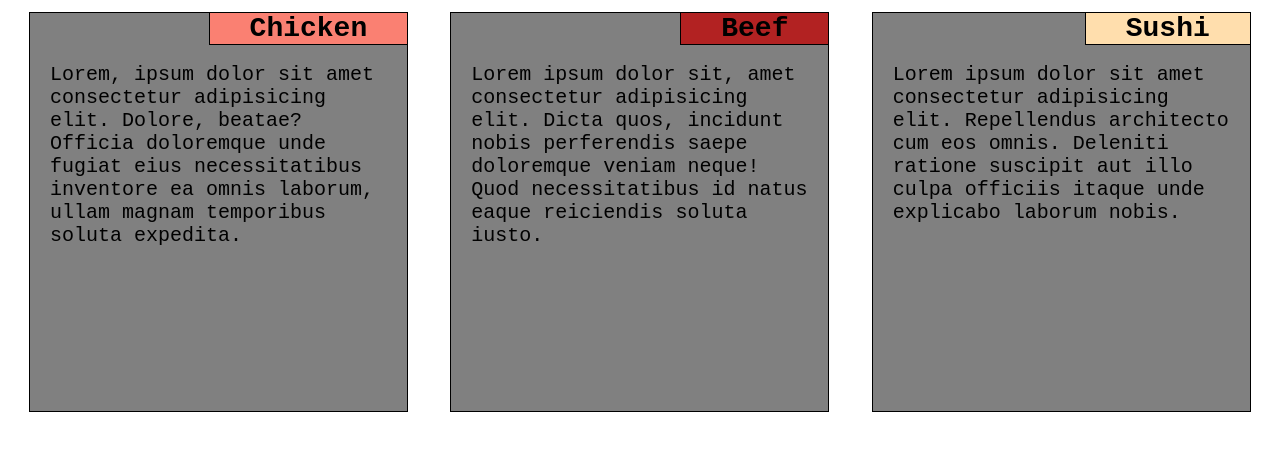
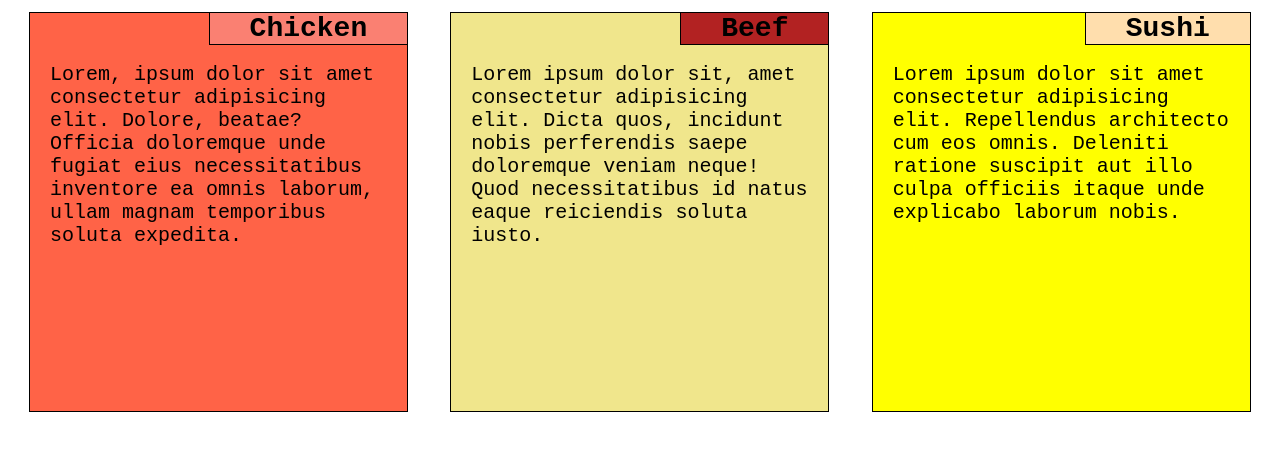
Before and after one commit to SimonDiazAbad/module2-solution, a plain HTML site: page index.html in a window 1280 px wide. Shown: the part 61-512 px from the top of the page. Drawn offline with Linux system fonts and the light colour scheme.

Commit message:
Changed colors

```diff
--- a/css/style.css
+++ b/css/style.css
@@ -15,7 +15,7 @@ div.menu-item > p {
 }
 
 .color-set-1 {
-    background-color: grey;
+    background-color: tomato;
 }
 
 .color-set-1 > h2 {
@@ -28,7 +28,7 @@ div.menu-item > p {
 }
 
 .color-set-2 {
-    background-color: grey;
+    background-color: khaki;
 }
 
 .color-set-2 > h2 {
@@ -41,7 +41,7 @@ div.menu-item > p {
 }
 
 .color-set-3 {
-    background-color: grey;
+    background-color: yellow;
 }
 
 .color-set-3 > h2 {
```
